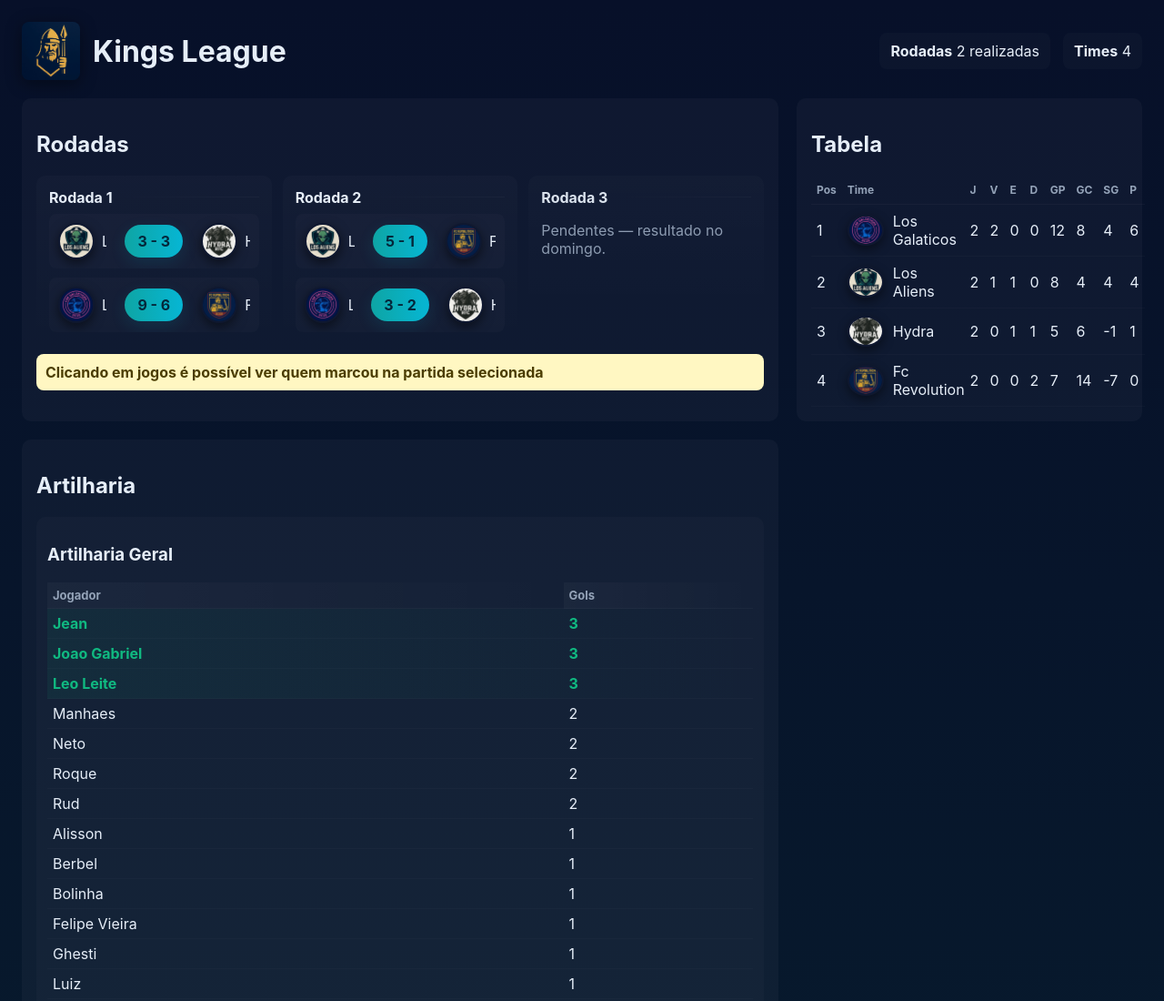
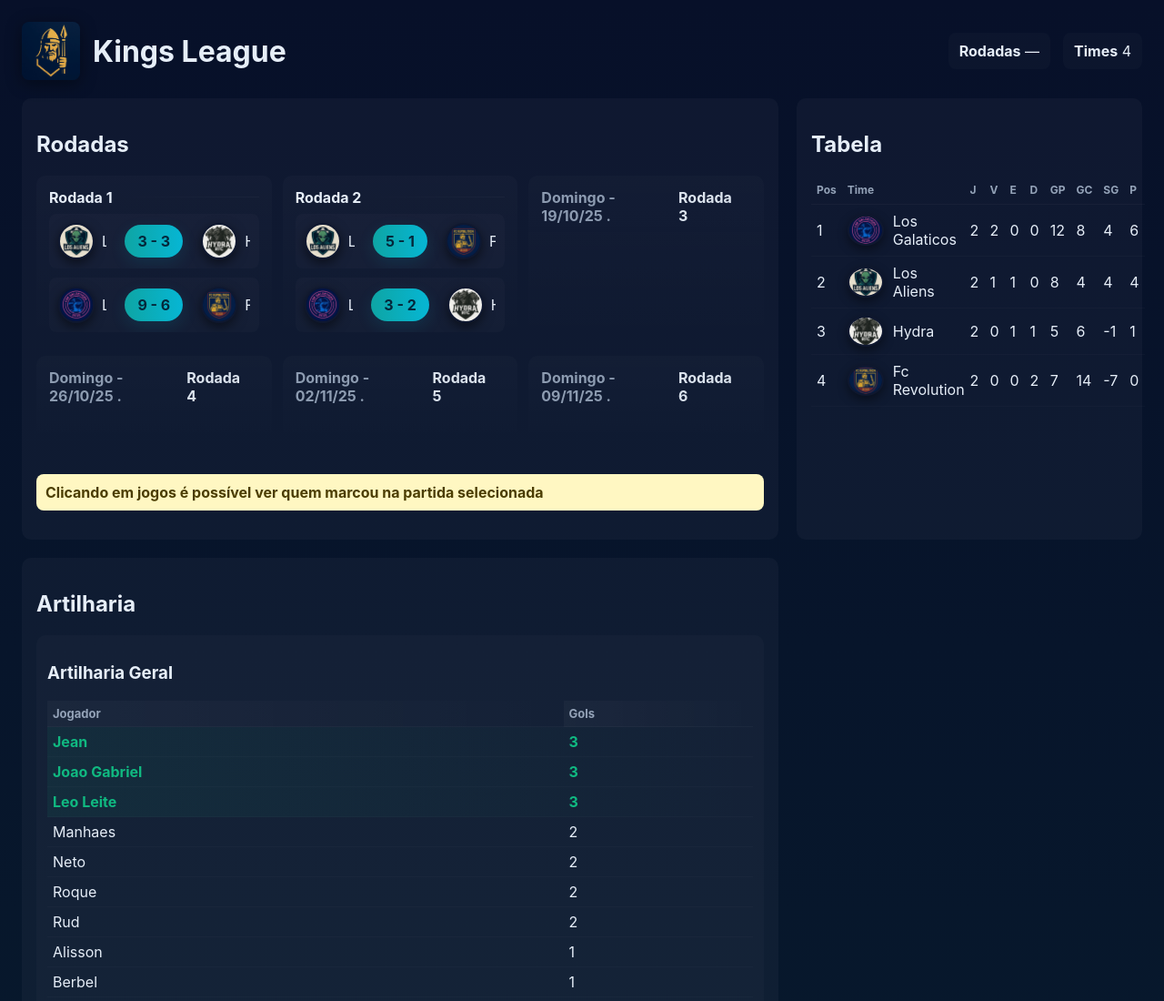
Before and after one commit to mantovani18/KingsRLD, a plain HTML site: page index.html in a window 1280 px wide. Shown: the top 1100 px of the page at 91% size. Drawn offline with Linux system fonts and the light colour scheme.

Commit message:
Update index.html

```diff
--- a/index.html
+++ b/index.html
@@ -17,7 +17,7 @@
     <div class="summary">
       <div class="summary-item">
         <strong>Rodadas</strong>
-        <span>2 realizadas</span>
+        <span id="rounds-summary">—</span>
       </div>
       <div class="summary-item">
         <strong>Times</strong>
@@ -41,8 +41,22 @@
         </div>
 
         <div class="round-card pending" id="round-3">
-          <div class="round-head">Rodada 3</div>
-          <p class="muted">Pendentes — resultado no domingo.</p>
+          <div class="round-head"><span class="muted">Domingo - 19/10/25 .</span> Rodada 3</div>
+          <ul class="match-list"></ul>
+        </div>
+
+        <div class="round-card pending" id="round-4">
+          <div class="round-head"><span class="muted">Domingo - 26/10/25 .</span> Rodada 4</div>
+          <ul class="match-list"></ul>
+        </div>
+
+        <div class="round-card pending" id="round-5">
+          <div class="round-head"><span class="muted">Domingo - 02/11/25 .</span> Rodada 5</div>
+          <ul class="match-list"></ul>
+        </div>
+
+        <div class="round-card pending" id="round-6">
+          <div class="round-head"><span class="muted">Domingo - 09/11/25 .</span> Rodada 6</div>
           <ul class="match-list"></ul>
         </div>
       </div>
```
